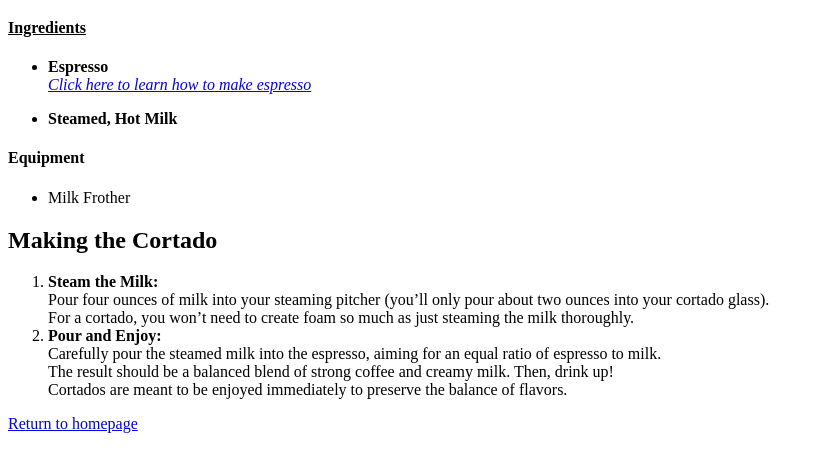
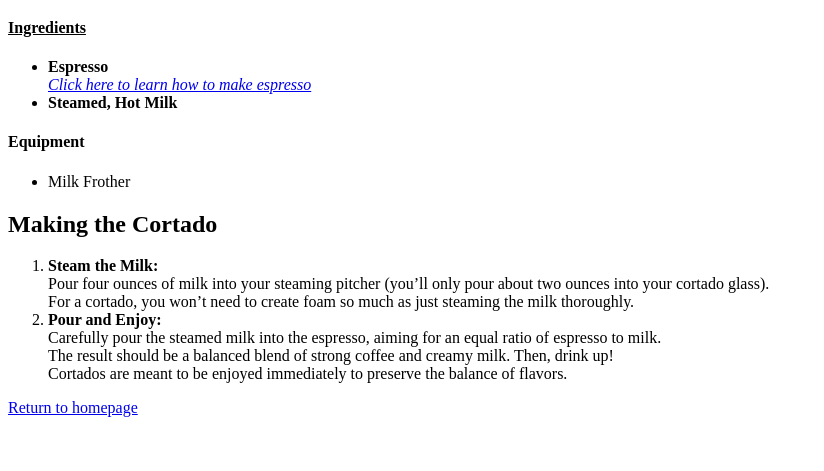
Before and after one commit to 410kagan410/RecipeSite, a plain HTML site: page recipes/cortado.html in a window 1280 px wide. Shown: the part 61-532 px from the top of the page, without its empty margins (0-824 px from the left). Drawn offline with Linux system fonts and the light colour scheme.

Commit message:
Fixed issue in recipes/cortado.html
Changed "<b><p>Steamed, Hot Milk</b></p>" to "<b>Steamed, Hot Milk</b>"

```diff
--- a/recipes/cortado.html
+++ b/recipes/cortado.html
@@ -10,7 +10,7 @@
     <h4><u>Ingredients</u></h4>
     <ul>
         <li><b>Espresso </b><a href="./espresso.html"><i><br>Click here to learn how to make espresso</i></a></li>
-        <li><b><p>Steamed, Hot Milk</b></p></li>
+        <li><b>Steamed, Hot Milk</b></li>
     </ul>
     <h4>Equipment</h4>
     <ul>
```
